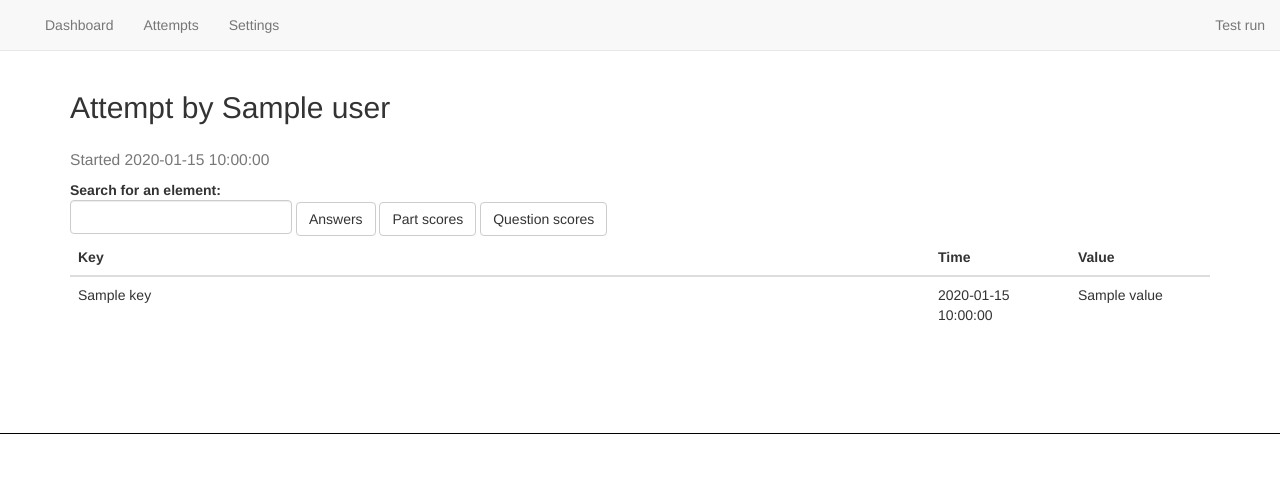
After one commit to numbas/numbas-lti-provider, a Django app: template numbas_lti/templates/numbas_lti/management/attempt_scorm_listing.html in a window 1280 px wide. The commit adds this page. Shown: the top 487 px of the page. Run offline with Django 3.2, Linux system fonts and the light colour scheme; the template is opened without the code that fills it: most values are stand-ins (such as "Sample title", 1, 10 or a date in 2020); some libraries are stand-ins or nearby versions.

Commit message:
add SCORM listing view

```diff
--- /dev/null
+++ b/numbas_lti/templates/numbas_lti/management/attempt_scorm_listing.html
@@ -0,0 +1,68 @@
+{% extends "numbas_lti/management/base.html" %}
+
+{% block management_content %}
+<h2>
+    Attempt by {{attempt.user.get_full_name}}
+</h2>
+<h3>
+    <small>Started {{attempt.start_time|date:"Y-m-d H:i:s"}}</small>
+</h3>
+
+<div class="search">
+    <label>Search for an element: <input class="form-control" id="query" type="text"></label>
+    <button class="btn btn-default quick-query" data-query="learner_response|correct_responses">Answers</button>
+    <button class="btn btn-default quick-query" data-query="(result|weighting)$">Part scores</button>
+    <button class="btn btn-default quick-query" data-query="score.(raw|max)">Question scores</button>
+</div>
+
+<table class="table" id="elements">
+    <colgroup>
+        <col>
+        <col style="width:10em;">
+        <col style="width:10em;">
+    </colgroup>
+    <thead>
+        <tr>
+            <th>Key</th>
+            <th>Time</th>
+            <th>Value</th>
+        </tr>
+    </thead>
+    <tbody>
+        {% for key,elements in keys %}
+        {% for element in elements %}
+            {% if forloop.counter0 == 0 or show_stale_elements %}
+            <tr data-key="{{key}}">
+                <td class="key">{% if forloop.counter0 == 0 %}{{key}}{% endif %}</td>
+                <td class="time">{{element.time|date:"Y-m-d H:i:s"}}</td>
+                <td class="value">{{element.value}}</td>
+            </tr>
+            {% endif %}
+        {% endfor %}
+        {% endfor %}
+    </tbody>
+</table>
+<script>
+    function filter_rows(query) {
+        var re = new RegExp(query);
+        query = query.toLowerCase();
+        var rows = document.querySelectorAll('#elements tbody tr');
+        Array.prototype.map.apply(rows,[function(row) {
+            var key = row.getAttribute('data-key');
+            row.classList.toggle('hidden',!re.test(key));
+        }]);
+    }
+    var search = document.getElementById('query');
+    search.addEventListener('input',function() {
+        filter_rows(this.value);
+    });
+    document.querySelector('.search').addEventListener('click',function(e) {
+        if(!e.target.classList.contains('quick-query')) {
+            return;
+        }
+
+        search.value = e.target.getAttribute('data-query');
+        filter_rows(search.value);
+    });
+</script>
+{% endblock management_content %}
--- a/numbas_lti/templates/numbas_lti/management/attempts.html
+++ b/numbas_lti/templates/numbas_lti/management/attempts.html
@@ -19,7 +19,10 @@
             <tr>
                 <td>{{attempt.user.get_full_name}}</td>
                 <td>{{attempt.start_time}}</td>
-                <td><a target="review_attempt" href="{% url 'run_attempt' attempt.pk %}">Review</a>{% if attempt.exam != resource.exam %} (old exam){% endif %}</td>
+                <td>
+                    <a class="btn btn-link" target="review_attempt" href="{% url 'run_attempt' attempt.pk %}">Review</a>{% if attempt.exam != resource.exam %} (old exam){% endif %}
+                    <a class="btn btn-link"href="{% url 'attempt_scorm_listing' attempt.pk %}">SCORM data</a>
+                </td>
                 <td>{{attempt.completion_status}}</td>
                 <td>{{attempt.raw_score}}</td>
             </tr>
--- a/numbas_lti/urls.py
+++ b/numbas_lti/urls.py
@@ -13,6 +13,8 @@ urlpatterns = [
     url(r'^resource/(?P<pk>\d+)/settings$', views.ResourceSettingsView.as_view(), name='resource_settings'),
     url(r'^resource/(?P<pk>\d+)/replace$', views.ReplaceExamView.as_view(), name='replace_exam'),
 
+    url(r'^attempt/(?P<pk>\d+)/scorm-listing$', views.AttemptSCORMListing.as_view(), name='attempt_scorm_listing'),
+
     url(r'^resource/(?P<pk>\d+)/scores.csv$', views.ScoresCSV.as_view(), name='scores_csv'),
     url(r'^resource/(?P<pk>\d+)/attempts.csv$', views.AttemptsCSV.as_view(), name='attempts_csv'),
 
```
Also changed, not shown: numbas_lti/views.py (+14 -0 lines).
